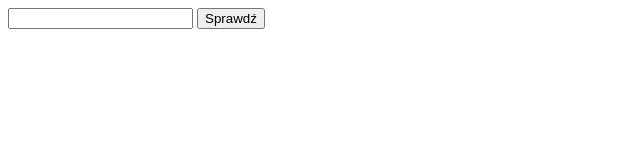
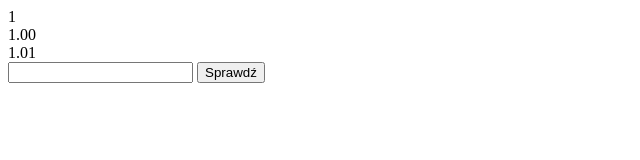
Before and after one commit to Totrius/Javascript, a plain HTML site: page 2/sprawdzanie_liczby.html in a window 1280 px wide. Shown: the whole page, without its empty margins (0-640 px from the left). Drawn offline with Linux system fonts and the light colour scheme.

Commit message:
dodanie zaokrąglania

```diff
--- a/2/sprawdzanie_liczby.html
+++ b/2/sprawdzanie_liczby.html
@@ -20,6 +20,21 @@
 
 
 		}
+		let x=0;
+        x= 1.005;
+        x = Math.round(x*100)/100; //round zaokrągla do jedności, więc trzeba mnożyć i dzielić o 10^(które miejsce po przecinku)
+        document.write(x+"<br />");
+        x = 1.005;
+        x = x.toFixed(2);
+        document.write(x+"<br />");
+
+        Number.prototype.round = function (miejsc) { // "poprawienie" rounda - dodanie argumentu
+            return +(Math.round(this+"e+" + miejsc) + "e-"+miejsc); // this oznacz obiekt, na rzecz którego wywołana jest funkcja - np x.round -> this = x... e+ i e- to przesuwanie przecinka
+        }
+
+        x = 1.005;
+        x = x.round(2);
+        document.write(x+"<br />");
 
 
 	</script>
```
